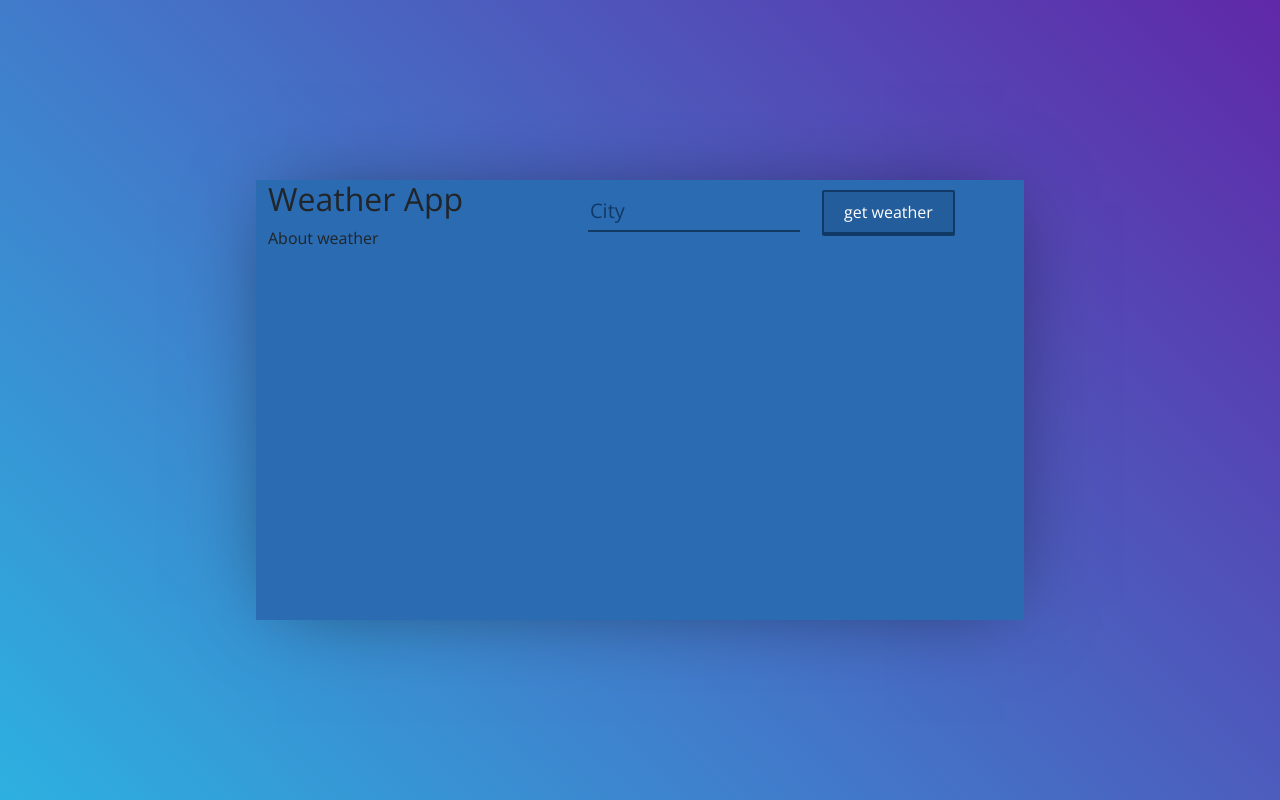
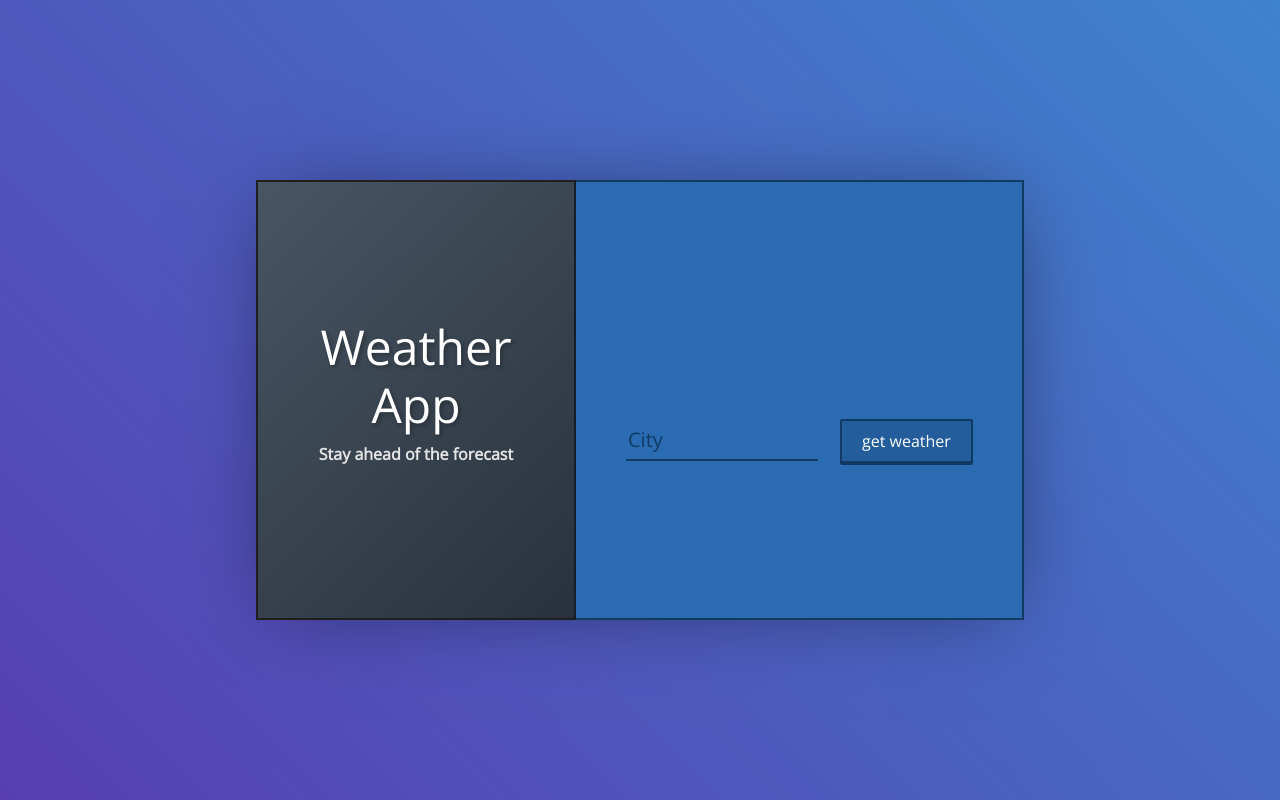
Before and after one commit to ycmeal/weather2, a React (Create React App) app: page / in a window 1280 px wide. Built offline with nearby package versions, Linux system fonts and the light colour scheme.

Commit message:
Add animated gradient and component transitions

```diff
--- a/src/App.css
+++ b/src/App.css
@@ -11,14 +11,9 @@ body {
   justify-content: center;
   align-items: center;
 
-  background: rgba(45,176,224,1);
-  background: -moz-linear-gradient(45deg, rgba(45,176,224,1) 0%, rgba(96,40,168,1) 100%);
-  background: linear-gradient(to top right, rgba(45,176,224,1) 0%, rgba(96,40,168,1) 100%);
-  background: -webkit-linear-gradient(45deg, rgba(45,176,224,1) 0%, rgba(96,40,168,1) 100%);
-  background: -o-linear-gradient(45deg, rgba(45,176,224,1) 0%, rgba(96,40,168,1) 100%);
-  background: -ms-linear-gradient(45deg, rgba(45,176,224,1) 0%, rgba(96,40,168,1) 100%);
-  background: linear-gradient(45deg, rgba(45,176,224,1) 0%, rgba(96,40,168,1) 100%);
-  filter: progid:DXImageTransform.Microsoft.gradient( startColorstr='#2db0e0', endColorstr='#6028a8', GradientType=1 );
+  background: linear-gradient(45deg, #2db0e0, #6028a8, #2db0e0);
+  background-size: 400% 400%;
+  animation: gradientShift 15s ease infinite;
 }
 
 .wrapper.sunny::before,
@@ -30,9 +25,11 @@ body {
   right: 0;
   bottom: 0;
   background-repeat: no-repeat;
-  background-position: center;
-  background-size: 50%;
+  background-position: bottom right;
+  background-size: 25%;
   pointer-events: none;
+  opacity: 0.6;
+  animation: float 6s ease-in-out infinite, spin 20s linear infinite;
 }
 
 .wrapper.sunny::before {
@@ -53,16 +50,16 @@ body {
 
 .info {
   height: 55vh;
-  background-blend-mode: multiply;
-  background-color: #484747;
+  background: linear-gradient(135deg, #485563, #29323c);
   border: 2px solid #1f1f1f;
   border-right: 2px solid #131e29;
   background-size: cover;
   display: flex;
+  flex-direction: column;
   align-items: center;
   justify-content: center;
   text-align: center;
-  color: #000;
+  color: #fff;
 }
 
 .form {
@@ -72,6 +69,9 @@ body {
   border-top: 2px solid #113a65;
   border-bottom: 2px solid #113a65;
   border-right: 2px solid #113a65;
+  display: flex;
+  flex-direction: column;
+  justify-content: center;
 }
 
 input[type="text"] {
@@ -121,23 +121,55 @@ button:active {
   top: 2px;
 }
 
-.info h2 {
+.info__title {
   font-size: 3em;
   color: #fff;
+  text-shadow: 2px 2px 4px rgba(0,0,0,0.3);
 }
 
-.info p {
+.infoContent {
+  animation: fadeInUp 0.6s ease both;
+}
+
+.info__subtitle {
   color: #e4e4e4;
-  font-weight: bold;
+  font-weight: 600;
 }
 
 .infoWeath {
   width: 60%;
   font-size: 20px;
   color: #fff;
+  animation: fadeInUp 0.6s ease both;
 }
 
 .error {
   color: #041f3c;
   font-weight: bold;
 }
+
+.temp {
+  font-size: 3rem;
+  font-weight: bold;
+}
+
+@keyframes float {
+  0%, 100% { transform: translateY(0); }
+  50% { transform: translateY(-10px); }
+}
+
+@keyframes spin {
+  from { transform: rotate(0deg); }
+  to { transform: rotate(360deg); }
+}
+
+@keyframes gradientShift {
+  0% { background-position: 0% 50%; }
+  50% { background-position: 100% 50%; }
+  100% { background-position: 0% 50%; }
+}
+
+@keyframes fadeInUp {
+  from { opacity: 0; transform: translateY(20px); }
+  to { opacity: 1; transform: translateY(0); }
+}
--- a/src/App.js
+++ b/src/App.js
@@ -64,10 +64,10 @@ class App extends React.Component {
                 <div className="main">
                     <div className="container">
                         <div className="row">
-                            <div className="col-5">
+                            <div className="col-5 info">
                                 <Info />
                             </div>
-                            <div className="col-7">
+                            <div className="col-7 form">
                                 <Form weatherMethod={this.gettingWeather} />
                                 <Weather
                                     temp={this.state.temp}
--- a/src/components/Info.js
+++ b/src/components/Info.js
@@ -3,9 +3,9 @@ import React from 'react';
 class Info extends React.Component {
     render() {
         return (
-          <div>
-              <h2>Weather App</h2>
-              <p>About weather</p>
+          <div className="infoContent">
+              <h2 className="info__title">Weather App</h2>
+              <p className="info__subtitle">Stay ahead of the forecast</p>
           </div>
         );
     }
--- a/src/components/Weather.js
+++ b/src/components/Weather.js
@@ -3,12 +3,12 @@ import React from 'react';
 class Weather extends React.Component {
     render() {
         return (
-            <div>
-                {this.props.error && <p>{this.props.error}</p>}
+            <div className="infoWeath">
+                {this.props.error && <p className="error">{this.props.error}</p>}
                 { this.props.city &&
                     <>
-                    <p>Local: {this.props.city}, {this.props.country}</p>
-                    <p> temp: {this.props.temp}</p>
+                    <p>Location: {this.props.city}, {this.props.country}</p>
+                    <p className="temp">{this.props.temp}&#8451;</p>
                     </>
                 }
             </div>
```
